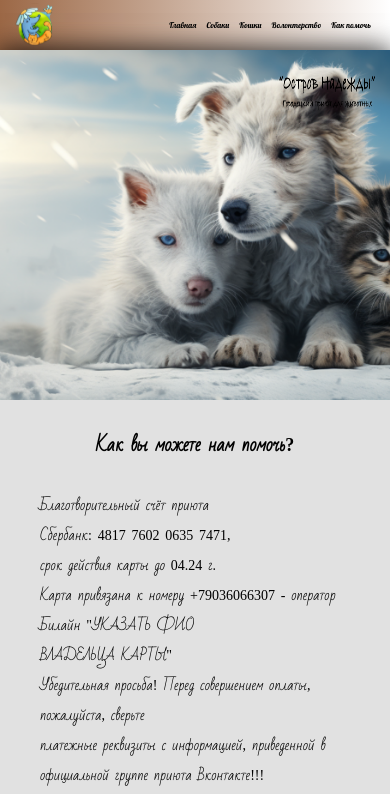
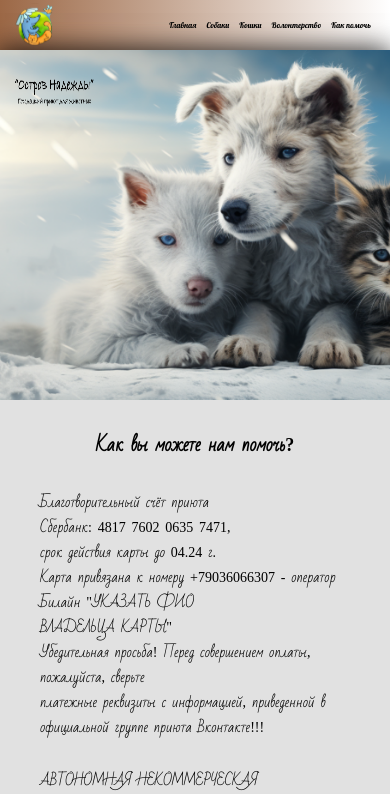
Before and after one commit to KatsuroAlex/ostrov-nadezhdy, a React (Create React App) app: page /#/help in a window 390 px wide. Shown: the top 794 px of the page. Built offline with nearby package versions, Linux system fonts and the light colour scheme.

Commit message:
logo position adjusted

```diff
--- a/src/components/Help/Help.css
+++ b/src/components/Help/Help.css
@@ -47,9 +47,9 @@
   font-family: 'Lobster', cursive;
 }
 
-/* .logo_help {
+.logo_help {
   left: 17%;
-} */
+}
 
 @media screen and (max-width: 1000px) {
   .help__title-main {
@@ -117,6 +117,10 @@
   .help__title-bottom {
     font-size: 22px;
   }
+
+  .logo_help {
+    left: 17%;
+  }
 }
 
 
@@ -128,10 +132,12 @@
 
   .help__title {
     font-size: 14px;
+    line-height: 25px;
   }
 
   .help__list-item {
     font-size: 14px;
+    line-height: 25px;
   }
 
   .help__title-bottom {
--- a/src/components/Logo/Logo.css
+++ b/src/components/Logo/Logo.css
@@ -135,7 +135,9 @@
   .logo__header {
     width: 110px;
     height: 50px;
-    left: 84%;
+    /* left: 84%; */
+    left: 15%;
+
     top: 12%;
   }
 
@@ -161,4 +163,20 @@
   .logo__description-subtitle {
     font-size: 6px;
   }
+
+  .logo__header {
+
+    /* left: 19%; */
+    top: 12%;
+  }
 }
+
+
+@media screen and (max-width: 400px) {
+  .logo__header {
+    width: 90px;
+    height: 40px;
+    left: 14%;
+    top: 12%;
+  }
+}
--- a/src/components/Main/Main.js
+++ b/src/components/Main/Main.js
@@ -18,7 +18,7 @@ function Main() {
           <div className="main__description-list">
             <div className="main__description-block">
               <h2 className="main__description-title">Главная идея проекта</h2>
-              <p className="main__description-subtitle">помочь бездомным животным нашего города, района.</p>
+              <p className="main__description-subtitle">Помочь бездомным животным нашего города, района.</p>
             </div>
             <div className="main__description-block">
               <h2 className="main__description-title">Целевая аудитория</h2>
```
